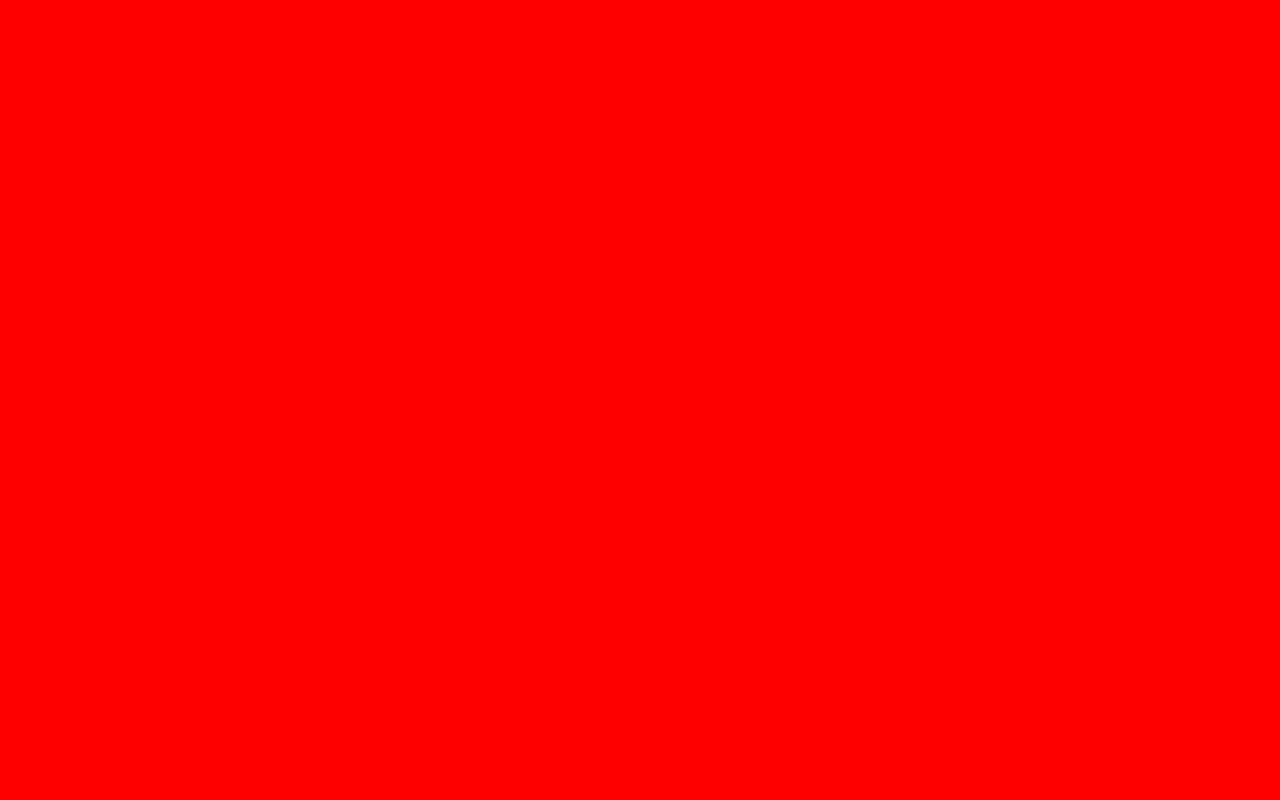
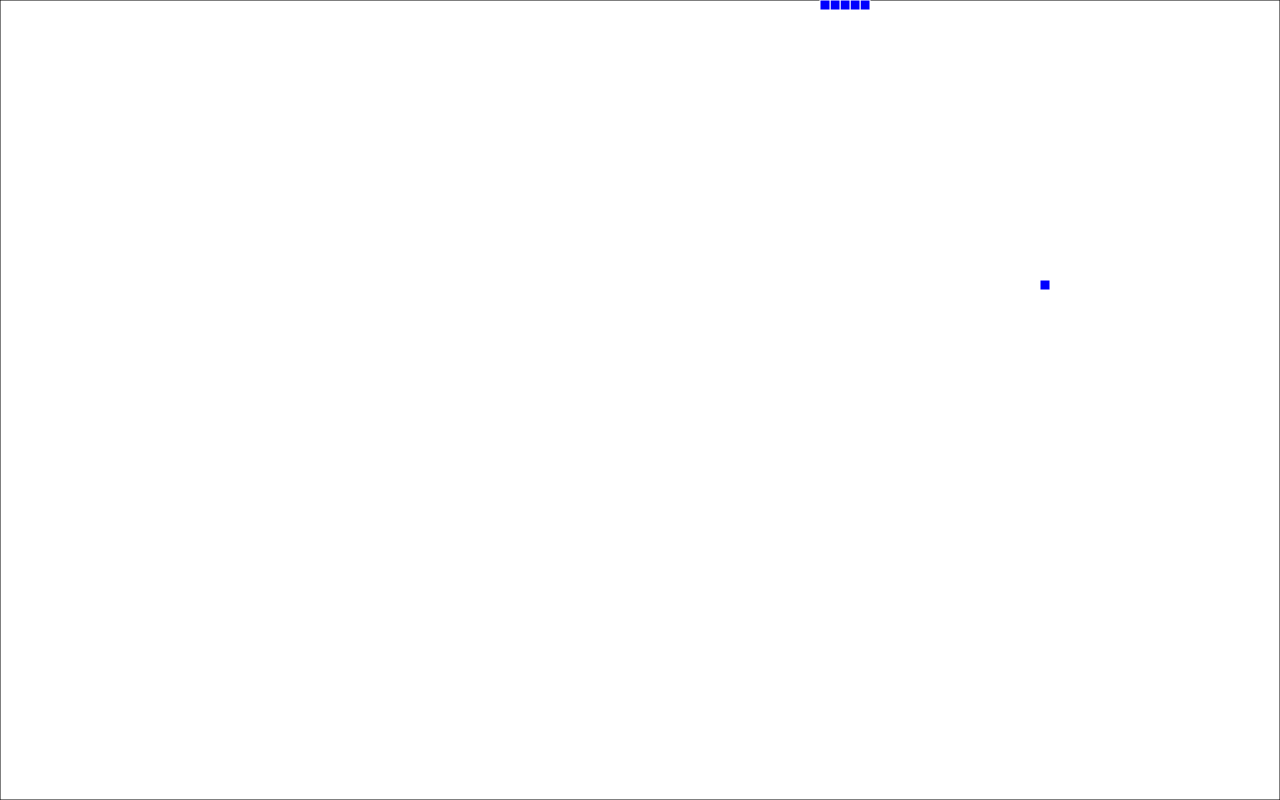
Before and after one commit to JacobRawling/GridNabIo, a plain HTML site: page public/index.html in a window 1280 px wide. Drawn offline with nearby package versions, Linux system fonts and the light colour scheme.

```diff
--- a/public/index.html
+++ b/public/index.html
@@ -9,11 +9,12 @@
         #foot { bottom:0; font-size:85%; border-top:1px solid #999; font-style:italic; }
         #fps { position:absolute; right:1em; }
       </style>
-        <script src="js/UI.js"></script>
+      <script src="http://ajax.googleapis.com/ajax/libs/jquery/1.7.1/jquery.min.js" type="text/javascript"></script>
+      <script src="js/Player.js"></script>
+      <script src="js/UI.js"></script>
     </head>
     <body>
         <canvas id="canvas"></canvas>
         <script>initilaizeCanvas();</script>
-
     </body>
 </html>
--- /dev/null
+++ b/public/js/Player.js
@@ -0,0 +1,138 @@
+/*
+ * Brief: A Class to handle the player
+ *
+ * Author: Jacob rawling
+ * Date: 06/2016
+ * Email: Rawling.Jacob@gmail.com
+ */
+
+//The Snake Object
+var Snake = function (length, cellWidth,ctx,canvasWidth,canvasHeight) {
+  this.defaultLength  = length;
+  this.length = length;
+  this.cellWidth = cellWidth;
+  this.ctx = ctx;
+  this.cWidth = canvasWidth;this.cHeight = canvasHeight;
+  this.CreateSnake();
+}
+
+Snake.prototype.CreateSnake = function(){
+  delete cells;
+
+  this.food = this.createFood();
+  this.cells = [];
+  this.direction = "right";
+  var length  = 5;
+  //created so the head is in position [0]
+  for(var i = length-1; i>= 0;i--){
+    this.cells.push({x: i, y:0});
+  }
+}
+
+Snake.prototype.Paint = function(){
+  for(var i = 0; i < this.cells.length; i++)
+  {
+    this.PaintCell(this.cells[i].x,this.cells[i].y);
+  }
+  this.PaintCell(food.x,food.y);
+}
+Snake.prototype.EatFood = function(){
+
+  if(this.direction == "right") this.food.x++;
+  else if(this.direction == "down") this.food.y++;
+  else if(this.direction == "left")this.food.x--;
+  else if(this.direction == "up") this.food.y--;
+  this.cells.unshift(this.food);
+  this.food = this.createFood();
+}
+
+Snake.prototype.ManageLogic = function(){
+  if(this.isCollides(food.x,food.y)){
+      this.EatFood();
+  }
+  if(this.direction == "right") this.Move(1,0);
+  else if (this.direction == "left") this.Move(-1,0);
+  else if (this.direction == "up") this.Move(0,-1);
+  else if (this.direction == "down") this.Move(0,1);
+
+}
+Snake.prototype.ManageMovement = function(key){
+  var dir = this.direction;
+  //Prevent heading back onitself
+  if(key == "37" && dir != "right") this.direction = "left";
+  else if(key == "38" && dir != "down") this.direction  = "up";
+  else if(key == "39" && dir != "left") this.direction = "right";
+  else if(key == "40" && dir != "up") this.direction = "down";
+}
+Snake.prototype.isCollides = function(x,y){
+  for(var i = 0; i < this.cells.length; i++){
+    if(this.cells[i].x == x && this.cells[i].y == y)
+      return true;
+  }
+  return false;
+}
+Snake.prototype.BoundaryCheck = function(x,y){
+    head = this.cells[0];
+    if(x == -1 || y == -1 || x == Math.floor(this.cWidth/this.cellWidth )|| y == Math.floor(this.cHeight/this.cellWidth))
+      return true;
+    return false;
+}
+//Move by x units in the X dir and Y units in the Y
+Snake.prototype.Move = function(x,y){
+    newX = this.cells[0].x + x;
+    newY = this.cells[0].y + y;
+    if(this.BoundaryCheck(newX,newY) || this.isCollides(newX,newY)){
+      this.CreateSnake();
+      return;
+    }
+
+    var tail = this.cells.pop();
+    tail.x = newX; tail.y = newY;
+    this.cells.unshift(tail);
+}
+//Lets create the food now
+Snake.prototype.createFood = function()
+{
+	food = {
+		x: Math.round(Math.random()*(this.cWidth - this.cellWidth)/this.cellWidth),
+		y: Math.round(Math.random()*(this.cHeight - this.cellWidth)/this.cellWidth),
+	};
+  return food;
+}
+Snake.prototype.PaintCell = function(x,y){
+  this.ctx.fillStyle = "blue";
+	this.ctx.fillRect(x*this.cellWidth, y*this.cellWidth, this.cellWidth, this.cellWidth);
+	this.ctx.strokeStyle = "white";
+	this.ctx.strokeRect(x*this.cellWidth, y*this.cellWidth, this.cellWidth, this.cellWidth);
+}
+Snake.prototype.Update = function(){
+  this.Paint();
+  this.ManageLogic();
+}
+
+$(document).ready(function(){
+	var canvas = $("#canvas")[0];
+	var ctx = canvas.getContext("2d");
+	var w = $("#canvas").width();
+	var h = $("#canvas").height();
+  var key;
+  var snake = new Snake(5,10,ctx,w,h);
+
+  function PaintCanvas(){
+  	ctx.fillStyle = "white";
+  	ctx.fillRect(0, 0, w, h);
+  	ctx.strokeStyle = "black";
+  	ctx.strokeRect(0, 0, w, h);
+  }
+  function RenderFrame(){
+    PaintCanvas();
+    snake.Update();
+  }
+  $(document).keydown(function(e){
+    key = e.which;
+    snake.ManageMovement(key);
+  })
+
+  //every 60ms render the frame
+  game_loop =setInterval(RenderFrame, 60);
+})
--- a/public/js/UI.js
+++ b/public/js/UI.js
@@ -1,5 +1,5 @@
 /*
- *
+ * Brief: Tools for managing the UI
  *
  * Author: Jacob rawling
  * Date: 06/2016
```
Also changed, not shown: public/js/GameManager.js (added, +62 -0 lines).
